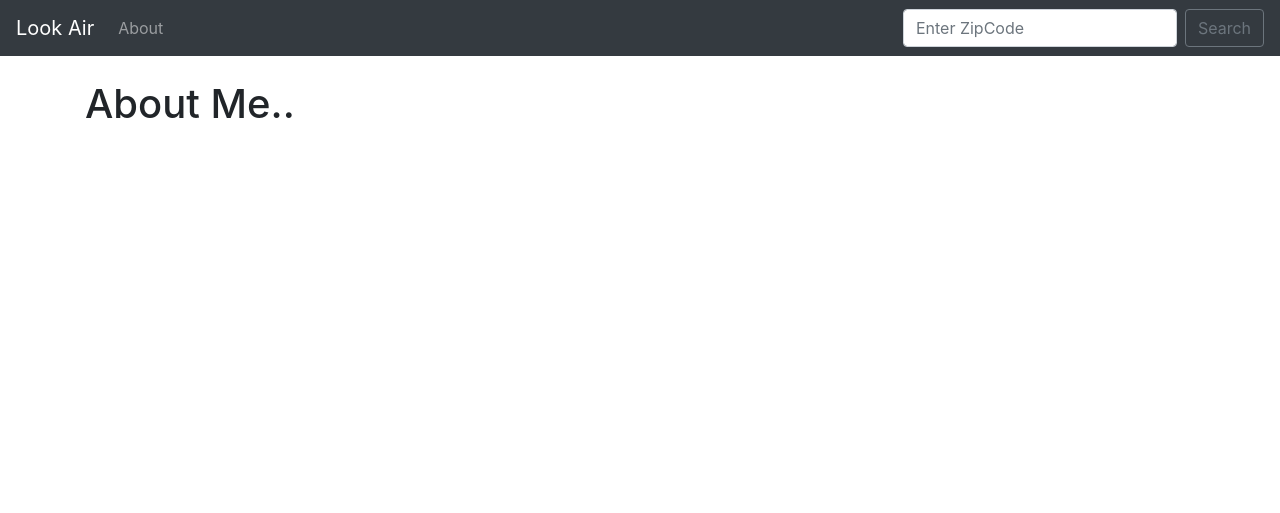
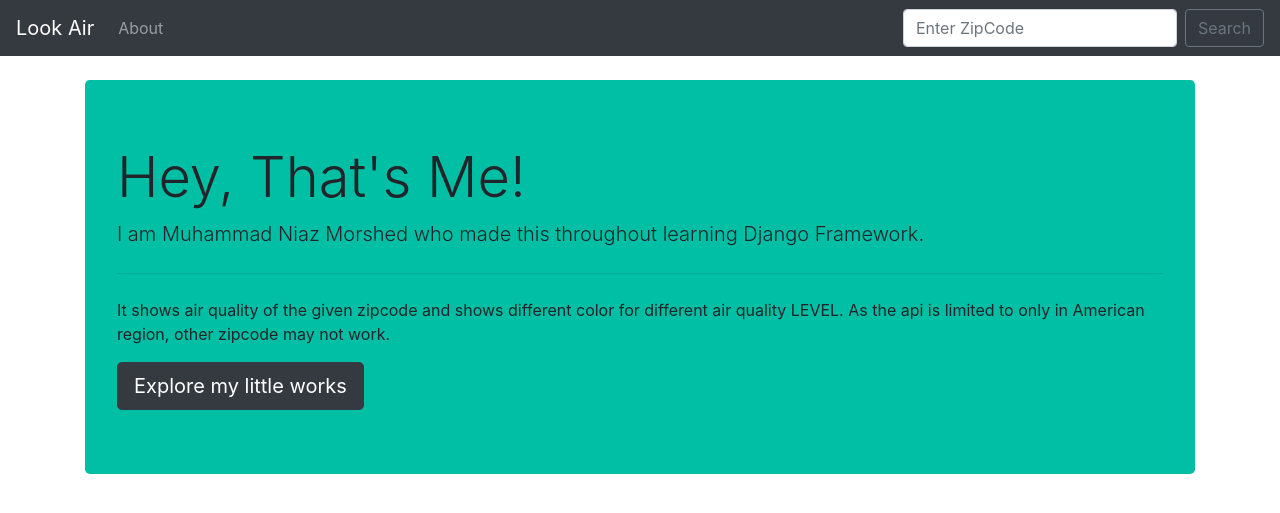
Before and after one commit to n1az/LookAir, a Django app: page /about in a window 1280 px wide. Shown: the top 513 px of the page. Run offline with Django 3.2, Linux system fonts and the light colour scheme; some libraries are stand-ins or nearby versions.

Commit message:
Final commit, Error handled and about updated.

```diff
--- a/lookair/templates/about.html
+++ b/lookair/templates/about.html
@@ -2,6 +2,12 @@
 
 {% block element %}
 
-<h1>About Me..</h1>
+<div class="jumbotron about">
+  <h1 class="display-4">Hey, That's Me!</h1>
+  <p class="lead">I am Muhammad Niaz Morshed who made this throughout learning Django Framework.</p>
+  <hr class="my-4">
+  <p>It shows air quality of the given zipcode and shows different color for different air quality LEVEL. As the api is limited to only in American region, other zipcode may not work.</p>
+  <a class="btn btn-dark btn-lg" href="https://github.com/n1az/" role="button">Explore my little works</a>
+</div>
 
 {% endblock %}
--- a/lookair/templates/base.html
+++ b/lookair/templates/base.html
@@ -8,7 +8,7 @@
     <!-- Bootstrap CSS -->
     <link rel="stylesheet" href="https://stackpath.bootstrapcdn.com/bootstrap/4.4.1/css/bootstrap.min.css" integrity="sha384-Vkoo8x4CGsO3+Hhxv8T/Q5PaXtkKtu6ug5TOeNV6gBiFeWPGFN9MuhOf23Q9Ifjh" crossorigin="anonymous">
     <!-- #00C853 -->
-    <title>Hello, world!</title>
+    <title>Look Air</title>
     <style>
     	.good { background-color: #00C853 ; }
     	.moderate { background-color: #FFD600; }
@@ -16,6 +16,7 @@
     	.unhealthy { background-color: #d50000; }
     	.veryunhealthy { background-color: #D500F9; }
     	.hazardous { background-color: #ba3b3b; }
+    	.about { background-color: #00BFA5; }
     </style>
   </head>
   <body>
--- a/lookair/views.py
+++ b/lookair/views.py
@@ -13,6 +13,8 @@ def home(request):
 				api = json.loads(api_request.content)
 			except Exception as e:
 				api = "Error.."
+				return render(request, 'home.html', {'api': api})
+
 
 			if api[0]['Category']['Name'] == "Good" :
 				category_description = "0 to 50 means Air quality is satisfactory, and air pollution poses little or no risk."
@@ -35,7 +37,7 @@ def home(request):
 			elif api[0]['Category']['Name'] == "Unavailable" :
 				category_description = "Sorry no area found."
 				category_color = "hazardous"
-			elif api[0]['Category']['Name'] == NULL :
+			elif api[0]['Category']['Name'] == None :
 				category_description = "Sorry no area found."
 				category_color = "hazardous"
 			return render(request, 'home.html', {'api': api, 'category_description': category_description, 'category_color': category_color})
@@ -43,40 +45,7 @@ def home(request):
 
 		except Exception as e:
 			api = "Error.."
-
-		##api_request = requests.get("http://www.airnowapi.org/aq/observation/zipCode/current/?format=application/json&zipCode=" + zipcode + "&distance=150&API_KEY=C3F8A712-4226-454D-BB49-D92967FC2446")
-
-		# try:
-		# 	api = json.loads(api_request.content)
-		# except Exception as e:
-		# 	api = "Error.."
-
-		# if api[0]['Category']['Name'] == "Good" :
-		# 	category_description = "0 to 50 means Air quality is satisfactory, and air pollution poses little or no risk."
-		# 	category_color = "good"
-		# elif api[0]['Category']['Name'] == "Moderate" :
-		# 	category_description = "51 to 100 means Air quality is acceptable. However, there may be a risk for some people, particularly those who are unusually sensitive to air pollution."
-		# 	category_color = "moderate"
-		# elif api[0]['Category']['Name'] == "Unhealthy for Sensitive Groups" :
-		# 	category_description = "101 to 150 meansMembers of sensitive groups may experience health effects. The general public is less likely to be affected."
-		# 	category_color = "usg"
-		# elif api[0]['Category']['Name'] == "Unhealthy" :
-		# 	category_description = "151 to 200 means Some members of the general public may experience health effects; members of sensitive groups may experience more serious health effects."
-		# 	category_color = "unhealthy"
-		# elif api[0]['Category']['Name'] == "Very Unhealthy" :
-		# 	category_description = "201 to 300 means Health alert: The risk of health effects is increased for everyone."
-		# 	category_color = "veryunhealthy"
-		# elif api[0]['Category']['Name'] == "Hazardous" :
-		# 	category_description = "301 and higher means Health warning of emergency conditions: everyone is more likely to be affected."
-		# 	category_color = "hazardous"
-		# elif api[0]['Category']['Name'] == "Unavailable" :
-		# 	category_description = "Sorry no area found."
-		# 	category_color = "hazardous"
-		# elif api[0]['Category']['Name'] == NULL :
-		# 	category_description = "Sorry no area found."
-		# 	category_color = "hazardous"
-		# return render(request, 'home.html', {'api': api, 'category_description': category_description, 'category_color': category_color})
-
+			return render(request, 'home.html', {'api': api})
 
 	else:
 
```
Also changed, not shown: lookair/templates/home.html (+9 -1 lines).
